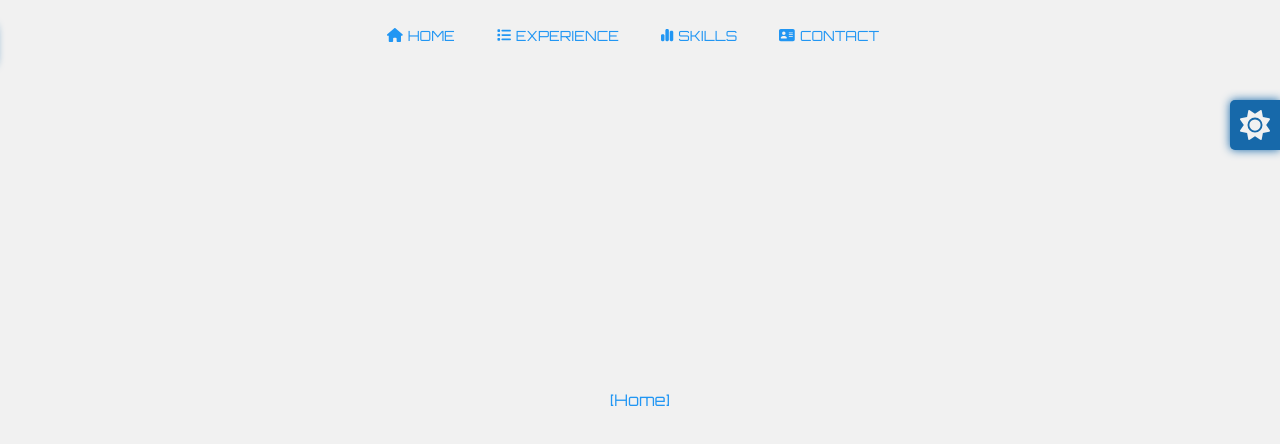
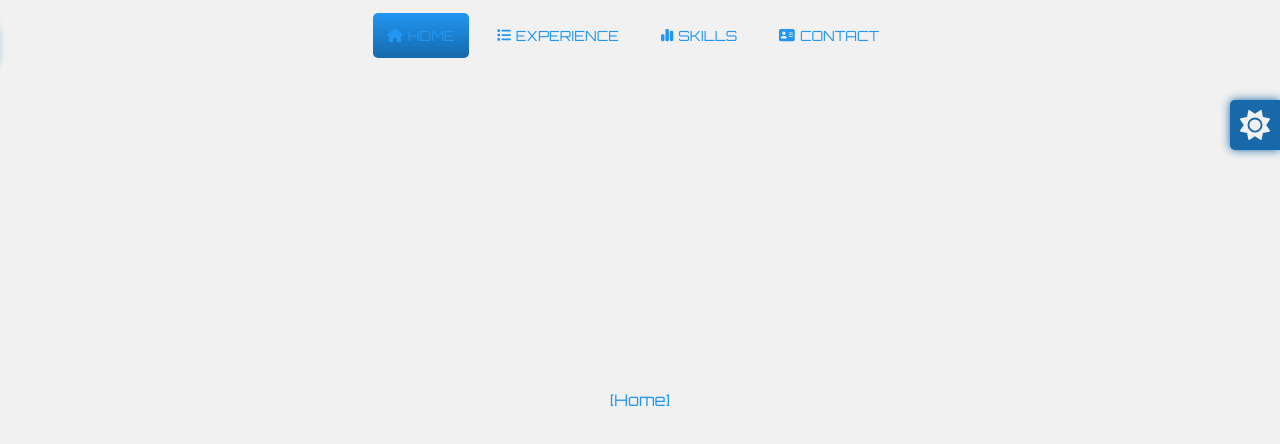
Before and after one commit to lorenhayden/lorenhayden.com, a React (Vite) app: page / in a window 1280 px wide. Shown: the top 444 px of the page. Built offline with nearby package versions, Linux system fonts and the light colour scheme.

Commit message:
* Add the Home component stub * Add the Experience Component stub * Add the Skills component stub * Add the Contact component stub * Add activate feature for menu items

```diff
--- /dev/null
+++ b/src/components/Contact.tsx
@@ -0,0 +1,9 @@
+const Contact = () => {
+  return (
+    <div>
+      [Contact]
+    </div>
+  )
+}
+
+export default Contact
--- a/src/components/Content.tsx
+++ b/src/components/Content.tsx
@@ -5,37 +5,11 @@ import { Routes, Route} from 'react-router-dom';
 /* sass */
 import '../sass/_components.scss';
 
-const Home = ( ) => {
-  return (
-    <div>
-      [Home]
-    </div>
-  )
-}
-
-const Experience = ( ) => {
-  return (
-    <div>
-      [Experience]
-    </div>
-  )
-}
-
-const Skills = ( ) => {
-  return (
-    <div>
-      [Skills]
-    </div>
-  )
-}
-
-const Contact = ( ) => {
-  return (
-    <div>
-      [Contact]
-    </div>
-  )
-}
+/* views */
+import Home from './Home';
+import Experience from './Experience';
+import Skills from './Skills';
+import Contact from './Contact';
 
 
 const Content = ( ) => {
--- /dev/null
+++ b/src/components/Experience.tsx
@@ -0,0 +1,9 @@
+const Experience = () => {
+  return (
+    <div>
+      [Experience]
+    </div>
+  )
+}
+
+export default Experience
--- /dev/null
+++ b/src/components/Home.tsx
@@ -0,0 +1,9 @@
+const Home = () => {
+  return (
+    <div>
+      [Home]
+    </div>
+  )
+}
+
+export default Home;
--- a/src/components/Menu.tsx
+++ b/src/components/Menu.tsx
@@ -5,8 +5,8 @@ import { useTheme } from '../components/ThemeProvider';
 import { IconProp } from '@fortawesome/fontawesome-svg-core';
 
 /* sass */
-import '../sass/_components.scss';
-import { FontAwesomeIcon } from '@fortawesome/react-fontawesome';
+import '../sass/_components.scss'
+import { FontAwesomeIcon } from '@fortawesome/react-fontawesome'
 
 
 /* exports */
@@ -21,7 +21,7 @@ export interface MenuItemProps {
 }
 
 const Menu: FC<MenuProps> = ({ children }) => {
-  const theme = useTheme();
+  const theme = useTheme()
   return (
     <ul className={`menu-${theme}`}>
       {children}
@@ -30,13 +30,19 @@ const Menu: FC<MenuProps> = ({ children }) => {
 }
 
 export const MenuItem: FC<MenuItemProps> = (props) => {
-  const navigate = useNavigate();
-  const theme = useTheme();
+  const navigate = useNavigate()
+  const theme = useTheme()
+  const activate = (props.url === window.location.pathname)
+  let activeControl = undefined;
+  if (activate) {
+    activeControl = (<span>&nbsp;</span>)
+  }
   return (
-    <li className={`menu-item-${theme}`} onClick={()=> navigate(props.url)}>
+    <li className={`menu-item-${theme}`} onClick={() => navigate(props.url)}>
       <FontAwesomeIcon icon={props.icon} onClick={() => navigate(props.url)} />
       <a href={props.url}>{props.caption}</a>
       <i />
+      {activeControl}
     </li>
   )
 }
--- /dev/null
+++ b/src/components/Skills.tsx
@@ -0,0 +1,9 @@
+const Skills = () => {
+  return (
+    <div>
+      [Skills]
+    </div>
+  )
+}
+
+export default Skills;
--- a/src/sass/_components.scss
+++ b/src/sass/_components.scss
@@ -145,6 +145,19 @@
       transition-property: width, border-radius, opacity;
       transition-duration: 1s;
     }
+
+    span {
+      user-select: none;
+      border-radius: 5px;
+      z-index: -1;
+      position: absolute;
+      top: 0px;
+      left: 0px;
+      width: 100%;
+      height: 100%;
+      color: map-get($theme, primary-fg) !important;
+      background: linear-gradient(to bottom, map-get($theme, primary-fg), map-get($theme, secondary-bg));
+    }
   }
 
   .side-bar-#{$name} {
@@ -209,6 +222,7 @@
       &:nth-child(1) {
         border-top-right-radius: 5px;
       }
+
       &:last-child {
         border-bottom-right-radius: 5px;
       }
@@ -229,6 +243,7 @@
       &:nth-child(1) {
         border-top-right-radius: 5px;
       }
+
       &:last-child {
         border-bottom-right-radius: 5px;
       }
@@ -251,6 +266,7 @@
       box-shadow: 0 0 10px map-get($theme, secondary-bg);
       transition-property: background-color, color, box-shadow;
       transition-duration: 1s;
+
       .side-bar-button-icon-#{$name} {
         color: map-get($theme, primary-fg);
       }
```
